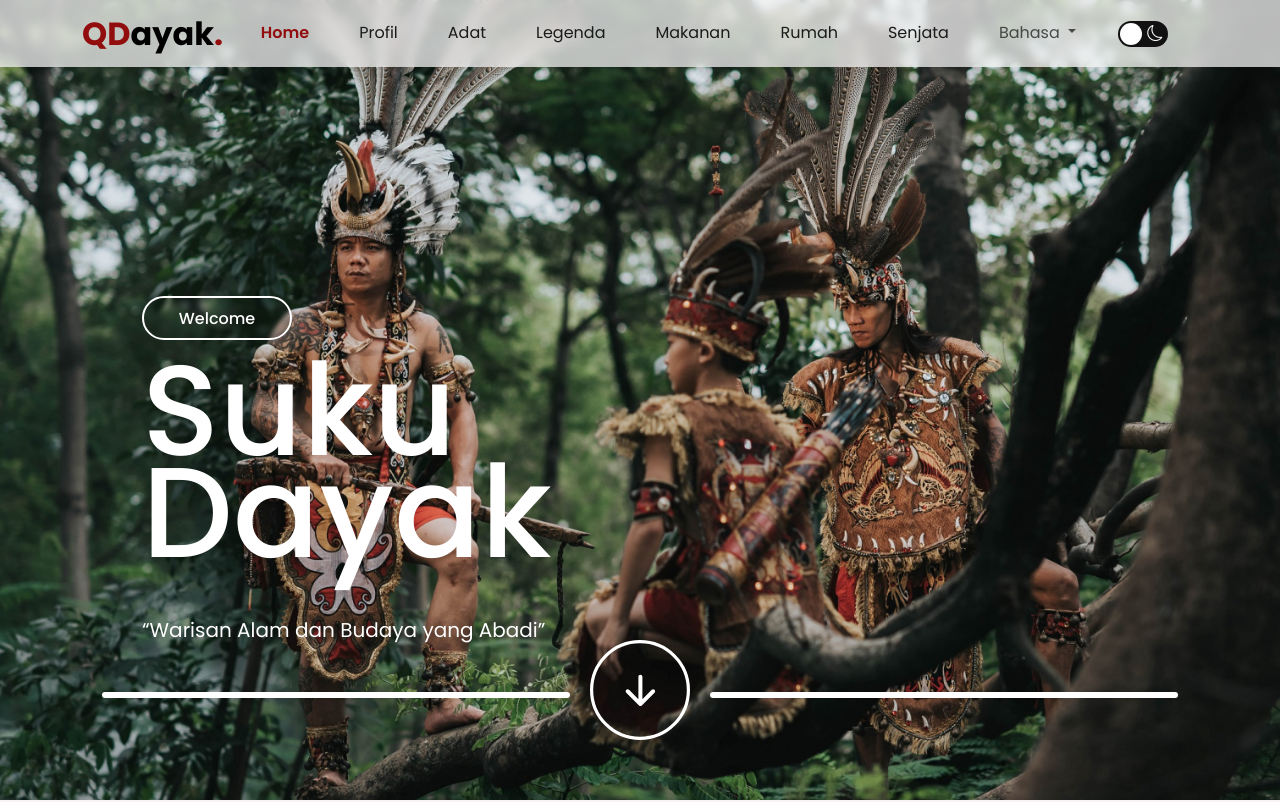
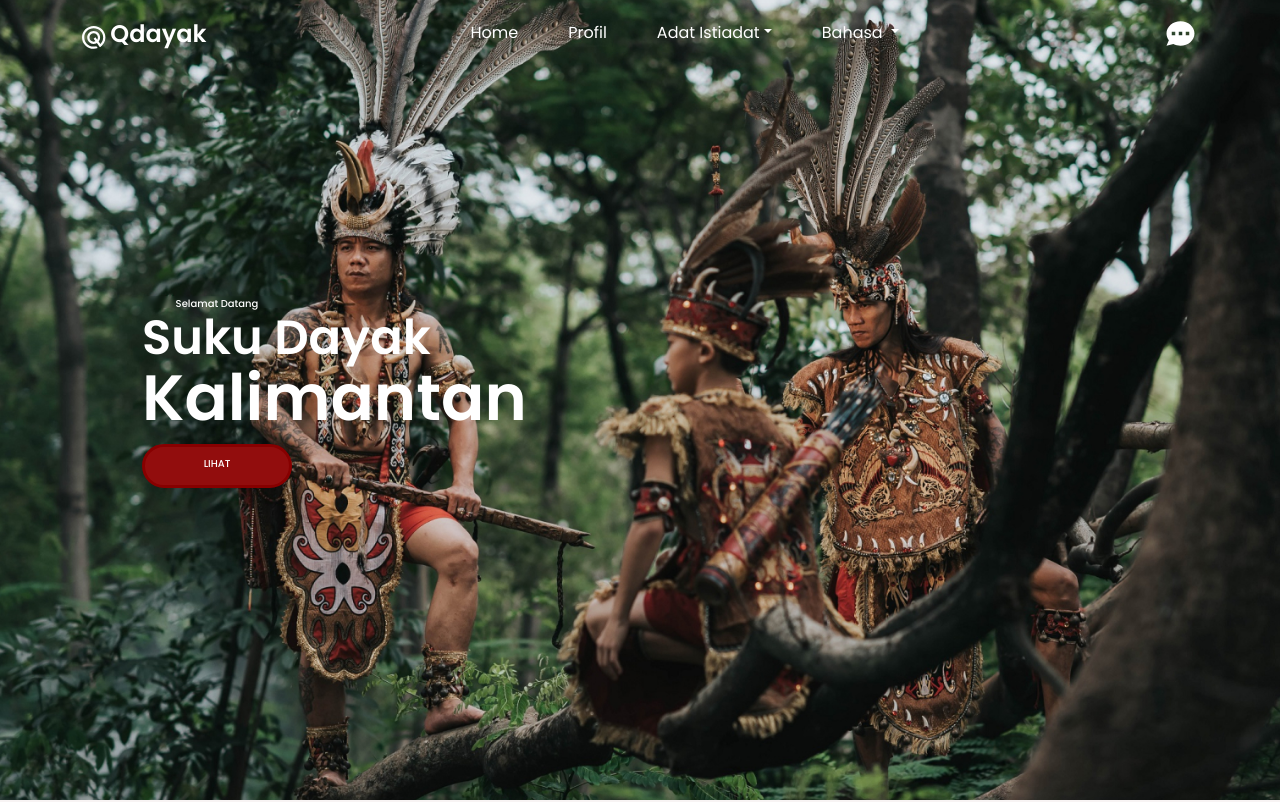
Before and after one commit to Fth87/qdayak2.0, a plain HTML site: page index.html in a window 1280 px wide. Shown: the top 802 px of the page. Drawn offline with nearby package versions, Linux system fonts and the light colour scheme.

Commit message:
perbaikan navbar

```diff
--- a/index.html
+++ b/index.html
@@ -13,6 +13,7 @@
 
     <link rel="stylesheet" href="owlcarousel/owl.carousel.min.css" />
     <link rel="stylesheet" href="owlcarousel/owl.theme.default.min.css" />
+    <link rel="stylesheet" href="bootstrap.min.css" />
     <link rel="icon" href="" />
     <title>Dayak</title>
     <link href="https://cdn.jsdelivr.net/npm/bootstrap@5.3.1/dist/css/bootstrap.min.css" rel="stylesheet" />
@@ -23,17 +24,42 @@
   <body class="body" id="bodyku">
     <nav class="navbar navbar-expand-lg fixed-top" style="padding: 0px; height: 67px">
       <div class="container inner-navbar d-flex justify-content-between">
+        <div class="Qdayak d-block">
+          <svg xmlns="http://www.w3.org/2000/svg" width="24" height="23" viewBox="0 0 24 23" fill="none">
+            <path
+              fill-rule="evenodd"
+              clip-rule="evenodd"
+              d="M11.6697 15.6797C13.9839 15.6797 15.8599 13.8037 15.8599 11.4895C15.8599 9.17526 13.9839 7.29922 11.6697 7.29922C9.35544 7.29922 7.47939 9.17526 7.47939 11.4895C7.47939 13.8037 9.35544 15.6797 11.6697 15.6797ZM11.6697 17.9326C15.2281 17.9326 18.1128 15.0479 18.1128 11.4895C18.1128 7.93106 15.2281 5.04639 11.6697 5.04639C8.11124 5.04639 5.22656 7.93106 5.22656 11.4895C5.22656 15.0479 8.11124 17.9326 11.6697 17.9326Z"
+              fill="white"
+            />
+            <path fill-rule="evenodd" clip-rule="evenodd" d="M17.9323 20.9965L11.6244 12.7061L13.4172 11.3419L19.7252 19.6323L17.9323 20.9965Z" fill="white" />
+            <path
+              fill-rule="evenodd"
+              clip-rule="evenodd"
+              d="M14.3519 20.1873C13.517 20.4205 12.6325 20.5458 11.7147 20.5458C6.43071 20.5458 2.25283 16.3932 2.25283 11.3993C2.25283 6.40542 6.43071 2.25283 11.7147 2.25283C16.9987 2.25283 21.1766 6.40542 21.1766 11.3993C21.1766 14.6948 19.3573 17.6239 16.6014 19.2351L18.0104 21.0142C21.2688 18.9898 23.4294 15.4401 23.4294 11.3993C23.4294 5.10365 18.1846 0 11.7147 0C5.24486 0 0 5.10365 0 11.3993C0 17.695 5.24486 22.7987 11.7147 22.7987C13.1362 22.7987 14.4985 22.5523 15.7591 22.1011L14.3519 20.1873Z"
+              fill="white"
+            />
+          </svg>
+          <span style="color: #fff; font-family: Poppins; font-size: 24px; font-weight: 600">Qdayak</span>
+        </div>
+
+        <!-- <button class="navbar-toggler" type="button" data-bs-toggle="collapse" data-bs-target="#navbarNavDropdown" aria-controls="navbarNavDropdown" aria-expanded="false" aria-label="Toggle navigation">
+          <svg xmlns="http://www.w3.org/2000/svg" width="35" height="35" viewBox="0 0 35 35" fill="none">
+            <path
+              fill-rule="evenodd"
+              clip-rule="evenodd"
+              d="M31.5 17.5C31.5 24.2655 25.2315 29.75 17.5 29.75C15.0151 29.7604 12.5642 29.1722 10.3547 28.035L3.5 29.75L5.8415 24.2847C4.36275 22.3422 3.5 20.0095 3.5 17.5C3.5 10.7345 9.7685 5.25 17.5 5.25C25.2315 5.25 31.5 10.7345 31.5 17.5ZM12.25 15.75H8.75V19.25H12.25V15.75ZM26.25 15.75H22.75V19.25H26.25V15.75ZM15.75 15.75H19.25V19.25H15.75V15.75Z"
+              fill="white"
+            />
+          </svg>
+
+        </button> -->
+
         <button class="navbar-toggler" type="button" data-bs-toggle="collapse" data-bs-target="#navbarNavDropdown" aria-controls="navbarNavDropdown" aria-expanded="false" aria-label="Toggle navigation">
-          <svg xmlns="http://www.w3.org/2000/svg" width="34" height="34" fill="black" class="bi bi-list" viewBox="0 0 16 16">
+          <svg xmlns="http://www.w3.org/2000/svg" width="34" height="34" fill="white" class="bi bi-list" viewBox="0 0 16 16">
             <path fill-rule="evenodd" d="M2.5 12a.5.5 0 0 1 .5-.5h10a.5.5 0 0 1 0 1H3a.5.5 0 0 1-.5-.5zm0-4a.5.5 0 0 1 .5-.5h10a.5.5 0 0 1 0 1H3a.5.5 0 0 1-.5-.5zm0-4a.5.5 0 0 1 .5-.5h10a.5.5 0 0 1 0 1H3a.5.5 0 0 1-.5-.5z" />
           </svg>
-          <!-- <span fill="white" class="navbar-toggler-icon"></span> -->
         </button>
-
-        <div class="Qdayak d-block">
-          <span style="color: #920d0d; font-size: 32px; font-family: Poppins; font-weight: 700">QD</span><span style="color: black; font-size: 32px; font-family: Poppins; font-weight: 700">ayak</span
-          ><span style="color: #920d0d; font-size: 32px; font-family: Poppins; font-weight: 700">.</span>
-        </div>
 
         <div class="collapse navbar-collapse menu rounded-2 justify-content-center" id="navbarNavDropdown">
           <ul class="navbar-nav">
@@ -41,35 +67,27 @@
               <a style="padding: 0px" class="nav-link" aria-current="page" href="#home"><p class="nav-color-1">Home</p></a>
             </li>
             <li class="nav-item nav-hover-7">
-              <a style="padding: 0px" class="nav-link text-black" href="#profil"><p class="nav-color-7">Profil</p></a>
-            </li>
-            <li class="nav-item nav-hover-2">
-              <a style="padding: 0px" class="nav-link" href="#adat"><p class="nav-color-2">Adat</p></a>
-            </li>
-            <li class="nav-item nav-hover-3">
-              <a style="padding: 0px" class="nav-link text-black" href="#legenda"><p class="nav-color-3">Legenda</p></a>
+              <a style="padding: 0px" class="nav-link text-black" href="#profil"><p class="nav-color-2">Profil</p></a>
             </li>
 
-            <li class="nav-item nav-hover-5">
-              <a style="padding: 0px" class="nav-link text-black" href="#makanan"><p class="nav-color-5">Makanan</p></a>
-            </li>
-            <li class="nav-item nav-hover-4">
-              <a style="padding: 0px" class="nav-link text-black" href="#rumah"><p class="nav-color-4">Rumah</p></a>
-            </li>
-
-            <li class="nav-item nav-hover-6">
-              <a style="padding: 0px" class="nav-link text-black" href="#senjata"><p class="nav-color-6">Senjata</p></a>
-            </li>
             <li class="nav-item dropdown nav-hover-6">
-              <a style="padding: 0px" class="nav-link dropdown-toggle" href="#" role="button" data-bs-toggle="dropdown" aria-expanded="false"> Bahasa </a>
+              <a style="padding: 0px; color: #fff" class="nav-link dropdown-toggle nav-color-3" href="#" role="button" data-bs-toggle="dropdown" aria-expanded="false"> Adat Istiadat</a>
               <ul class="dropdown-menu">
                 <li><a class="dropdown-item" href="index.html">Indonesia</a></li>
                 <li><a class="dropdown-item" href="index-2.html">English</a></li>
               </ul>
             </li>
 
+            <li class="nav-item dropdown nav-hover-6">
+              <a style="padding: 0px; color: #fff" class="nav-link dropdown-toggle nav-color-4" href="#" role="button" data-bs-toggle="dropdown" aria-expanded="false"> Bahasa </a>
+              <ul class="dropdown-menu">
+                <li><a class="dropdown-item" href="index.html">Indonesia</a></li>
+                <li><a class="dropdown-item" href="index-2.html">English</a></li>
+              </ul>
+            </li>
+            <!--
             <li class="nav-item d-flex align-content-center my-lg-0 my-2">
-              <!-- <button style="padding: 0px" id="dark-mode-toggle">Mode Gelap</button> -->
+
               <div class="m-auto">
                 <input type="checkbox" class="checkbox" id="checkbox" />
                 <label for="checkbox" class="checkbox-label">
@@ -78,8 +96,28 @@
                   <span class="ball"></span>
                 </label>
               </div>
+            </li> -->
+            <li class="nav-item d-lg-none d-block">
+              <svg xmlns="http://www.w3.org/2000/svg" width="35" height="35" viewBox="0 0 35 35" fill="none">
+                <path
+                  fill-rule="evenodd"
+                  clip-rule="evenodd"
+                  d="M31.5 17.5C31.5 24.2655 25.2315 29.75 17.5 29.75C15.0151 29.7604 12.5642 29.1722 10.3547 28.035L3.5 29.75L5.8415 24.2847C4.36275 22.3422 3.5 20.0095 3.5 17.5C3.5 10.7345 9.7685 5.25 17.5 5.25C25.2315 5.25 31.5 10.7345 31.5 17.5ZM12.25 15.75H8.75V19.25H12.25V15.75ZM26.25 15.75H22.75V19.25H26.25V15.75ZM15.75 15.75H19.25V19.25H15.75V15.75Z"
+                  fill="white"
+                />
+              </svg>
             </li>
           </ul>
+        </div>
+        <div class="d-lg-block d-none">
+          <svg xmlns="http://www.w3.org/2000/svg" width="35" height="35" viewBox="0 0 35 35" fill="none">
+            <path
+              fill-rule="evenodd"
+              clip-rule="evenodd"
+              d="M31.5 17.5C31.5 24.2655 25.2315 29.75 17.5 29.75C15.0151 29.7604 12.5642 29.1722 10.3547 28.035L3.5 29.75L5.8415 24.2847C4.36275 22.3422 3.5 20.0095 3.5 17.5C3.5 10.7345 9.7685 5.25 17.5 5.25C25.2315 5.25 31.5 10.7345 31.5 17.5ZM12.25 15.75H8.75V19.25H12.25V15.75ZM26.25 15.75H22.75V19.25H26.25V15.75ZM15.75 15.75H19.25V19.25H15.75V15.75Z"
+              fill="white"
+            />
+          </svg>
         </div>
       </div>
     </nav>
@@ -90,41 +128,25 @@
           <div class="row inner-landing mx-5">
             <div class="col-lg-6 align-content-center">
               <div class="rectangle2">
-                <p class="Welcome">Welcome</p>
+                <p class="Welcome">Selamat Datang</p>
               </div>
 
-              <div class="SukuDayak">Suku<br />Dayak</div>
+              <div class="SukuDayak">
+                Suku Dayak <br />
+                <span>Kalimantan</span>
+              </div>
 
-              <div class="Warisan">“Warisan Alam dan Budaya yang Abadi”</div>
+              <div class="rectangle3">
+                <p class="Welcome">LIHAT</p>
+              </div>
             </div>
             <div class="col-lg-6"></div>
           </div>
           <div class="d-flex justify-content-between">
-            <div class="line-bottom"></div>
+            <!-- <div class="line-bottom"></div>
 
-            <div class="circle1">
-              <a href="#profil">
-                <svg xmlns="http://www.w3.org/2000/svg" class="lingkaran1" viewBox="0 0 125 125" fill="none">
-                  <g filter="url(#filter0_b_67_173)">
-                    <circle cx="62.5" cy="62.5" r="60.5" stroke="white" stroke-width="4" />
-                  </g>
-                  <path
-                    d="M65.5 46C65.5 44.6193 64.3807 43.5 63 43.5C61.6193 43.5 60.5 44.6193 60.5 46L65.5 46ZM61.2322 81.7678C62.2085 82.7441 63.7915 82.7441 64.7678 81.7678L80.6777 65.8579C81.654 64.8816 81.654 63.2986 80.6777 62.3223C79.7014 61.346 78.1184 61.346 77.1421 62.3223L63 76.4645L48.8579 62.3223C47.8816 61.346 46.2986 61.346 45.3223 62.3223C44.346 63.2986 44.346 64.8816 45.3223 65.8579L61.2322 81.7678ZM60.5 46V80H65.5V46L60.5 46Z"
-                    fill="white"
-                  />
-                  <defs>
-                    <filter id="filter0_b_67_173" x="-14" y="-14" width="153" height="153" filterUnits="userSpaceOnUse" color-interpolation-filters="sRGB">
-                      <feFlood flood-opacity="0" result="BackgroundImageFix" />
-                      <feGaussianBlur in="BackgroundImageFix" stdDeviation="7" />
-                      <feComposite in2="SourceAlpha" operator="in" result="effect1_backgroundBlur_67_173" />
-                      <feBlend mode="normal" in="SourceGraphic" in2="effect1_backgroundBlur_67_173" result="shape" />
-                    </filter>
-                  </defs>
-                </svg>
-              </a>
-            </div>
 
-            <div class="line-bottom"></div>
+            <div class="line-bottom"></div> -->
           </div>
         </div>
       </div>
--- a/script.js
+++ b/script.js
@@ -1,3 +1,26 @@
+// Mendapatkan elemen navbar
+var navbar = document.querySelector('.navbar');
+var navbarnav = document.querySelector('.navbar-nav');
+
+// Mendapatkan posisi awal navbar
+var sticky = navbar.offsetTop;
+
+// Membuat fungsi untuk mengganti kelas navbar saat di scroll
+function scrollFunction() {
+  if (window.pageYOffset > sticky) {
+    navbar.classList.add('scrolled'); // Menambahkan kelas scrolled
+    // navbarnav.classList.add('scrolled'); // Menambahkan kelas scrolled
+  } else {
+    navbar.classList.remove('scrolled'); // Menghapus kelas scrolled
+    // navbarnav.classList.remove('scrolled'); // Menghapus kelas scrolled
+  }
+}
+
+// Menambahkan event listener untuk menjalankan fungsi saat di scroll
+window.onscroll = function () {
+  scrollFunction();
+};
+
 $(document).ready(function () {
   const owl = $('.owl-carousel');
   owl.owlCarousel({
--- a/style.css
+++ b/style.css
@@ -95,16 +95,25 @@ html {
   margin: 0px 17px;
 }
 
+.navbar-nav {
+  background: rgba(0, 0, 0, 0.842);
+}
+
 .navbar {
-  transition-timing-function: ease-in-out;
-  transition: 0.2s;
-  backdrop-filter: blur(5px);
+  transition: all 0.2s linear;
+  /* backdrop-filter: blur(5px); */
   padding: 0px;
   margin: 0px;
-  background: rgba(245, 245, 245, 0.75);
+  background: rgba(245, 245, 245, 0);
   /* box-shadow: black ; */
   /* position: absolute */
 }
+
+.navbar.scrolled {
+  background: rgba(0, 0, 0, 0.842);
+  backdrop-filter: blur(5px);
+}
+
 .logo {
   font-family: 'Jua', sans-serif;
   color: white;
@@ -123,6 +132,9 @@ html {
 }
 
 @media only screen and (min-width: 992px) {
+  .navbar-nav {
+    background: rgba(0, 0, 0, 0);
+  }
   .menu {
     background: none;
 
@@ -169,12 +181,13 @@ html {
 }
 
 .nav-color-1 {
-  color: #920d0d;
+  color: #fff;
+  font-size: 16px;
   border-bottom: rgba(245, 245, 245, 0.01);
   border-width: 0px 0px 2px 0px;
   border-style: solid;
   margin: 0px;
-  font-weight: 600;
+  font-weight: 400;
 }
 .nav-color-1:hover {
   color: #920d0d;
@@ -185,7 +198,8 @@ html {
   transition-timing-function: ease-in-out;
 }
 .nav-color-2 {
-  color: #1b1b1b;
+  color: #fff;
+  font-size: 16px;
   border-bottom: rgba(245, 245, 245, 0.01);
   border-width: 0px 0px 2px 0px;
   border-style: solid;
@@ -201,11 +215,12 @@ html {
   transition-timing-function: ease-in-out;
 }
 .nav-color-3 {
-  color: #1b1b1b;
+  color: #fff;
+  font-size: 16px;
   border-bottom: rgba(245, 245, 245, 0.01);
   border-width: 0px 0px 2px 0px;
   border-style: solid;
-  margin: 0px;
+  /* margin: 0px; */
   font-weight: 400;
 }
 .nav-color-3:hover {
@@ -217,11 +232,12 @@ html {
   transition-timing-function: ease-in-out;
 }
 .nav-color-4 {
-  color: #1b1b1b;
+  color: #fff;
+  font-size: 16px;
   border-bottom: rgba(245, 245, 245, 0.01);
   border-width: 0px 0px 2px 0px;
   border-style: solid;
-  margin: 0px;
+  /* margin: 0px; */
   font-weight: 400;
 }
 .nav-color-4:hover {
@@ -232,85 +248,51 @@ html {
   transition: all 0.2s;
   transition-timing-function: ease-in-out;
 }
-.nav-color-5 {
-  color: #1b1b1b;
-  border-bottom: rgba(245, 245, 245, 0.01);
-  border-width: 0px 0px 2px 0px;
-  border-style: solid;
-  margin: 0px;
-  font-weight: 400;
-}
-.nav-color-5:hover {
-  color: #920d0d;
-  border-bottom: #920d0d;
-  border-width: 0px 0px 2px 0px;
-  border-style: solid;
-  transition: all 0.2s;
-  transition-timing-function: ease-in-out;
-}
-.nav-color-6 {
-  color: #1b1b1b;
-  border-bottom: rgba(245, 245, 245, 0.01);
-  border-width: 0px 0px 2px 0px;
-  border-style: solid;
-  margin: 0px;
-  font-weight: 400;
-}
-.nav-color-6:hover {
-  color: #920d0d;
-  border-bottom: #920d0d;
-  border-width: 0px 0px 2px 0px;
-  border-style: solid;
-  transition: all 0.2s;
-  transition-timing-function: ease-in-out;
-}
-.nav-color-7 {
-  color: #1b1b1b;
-  border-bottom: rgba(245, 245, 245, 0.01);
-  border-width: 0px 0px 2px 0px;
-  border-style: solid;
-  margin: 0px;
-  font-weight: 400;
-}
-.nav-color-7:hover {
-  color: #920d0d;
-  border-bottom: #920d0d;
-  border-width: 0px 0px 2px 0px;
-  border-style: solid;
-  transition: all 0.2s;
-  transition-timing-function: ease-in-out;
-}
 
 /* _____________________________________________Landing Page_________________________________________________________ */
-
 .rectangle2 {
-  width: 100px;
-  height: 43px;
+  width: 150px;
+  height: 12px;
   background: rgba(230.56, 206.55, 206.55, 0);
   border-radius: 34px;
-  border: 2px white solid;
+  /* border: 2px white solid; */
   backdrop-filter: blur(2px);
-  margin-top: 60vh;
+  margin-top: 37vh;
 }
-
+.rectangle3 {
+  width: 150px;
+  height: 44px;
+  border-radius: 40px;
+  background: #870000;
+  border: 3px solid #870000;
+  backdrop-filter: blur(2px);
+  /* margin-top: 37vh; */
+}
 .Welcome {
   color: white;
-  font-size: 13px;
+  font-size: 10px;
   font-weight: 500;
-  margin-top: 10px;
+  margin-top: 9px;
+  margin-bottom: 0;
   display: block;
   text-align: center;
 }
 
 .SukuDayak {
-  font-weight: 500;
-  line-height: 80%;
-  margin-top: 20px;
-
-  color: #fff;
+  color: white;
+  font-size: 24px;
+  font-style: normal;
+  font-weight: 600;
+  line-height: 30px;
+  /* margin-top: 20px; */
+}
+.SukuDayak span {
+  color: white;
   font-size: 36px;
-
-  font-weight: 500;
+  font-style: normal;
+  font-weight: 600;
+  /* line-height: 80%; */
+  /* margin-top: 20px; */
 }
 
 .Warisan {
@@ -337,28 +319,47 @@ html {
 @media only screen and (min-width: 900px) {
   .rectangle2 {
     width: 150px;
-    height: 44px;
+    height: 12px;
     background: rgba(230.56, 206.55, 206.55, 0);
     border-radius: 34px;
-    border: 2px white solid;
+    /* border: 2px white solid; */
     backdrop-filter: blur(2px);
     margin-top: 37vh;
   }
+  .rectangle3 {
+    width: 150px;
+    height: 44px;
+    border-radius: 40px;
+    background: #870000;
+    border: 3px solid #870000;
+    backdrop-filter: blur(2px);
+    /* margin-top: 37vh; */
+  }
   .Welcome {
     color: white;
-    font-size: 16px;
+    font-size: 10px;
     font-weight: 500;
     margin-top: 9px;
+    margin-bottom: 0;
     display: block;
     text-align: center;
   }
 
   .SukuDayak {
     color: white;
-    font-size: 128px;
-    font-weight: 500;
-    line-height: 80%;
-    margin-top: 20px;
+    font-size: 48px;
+    font-style: normal;
+    font-weight: 600;
+    line-height: 60px;
+    /* margin-top: 20px; */
+  }
+  .SukuDayak span {
+    color: white;
+    font-size: 64px;
+    font-style: normal;
+    font-weight: 600;
+    /* line-height: 80%; */
+    /* margin-top: 20px; */
   }
 
   .Warisan {
```
Also changed, not shown: index-2.html (+0 -1 lines), bootstrap.min.css (added), bootstrap.min.js (added).
